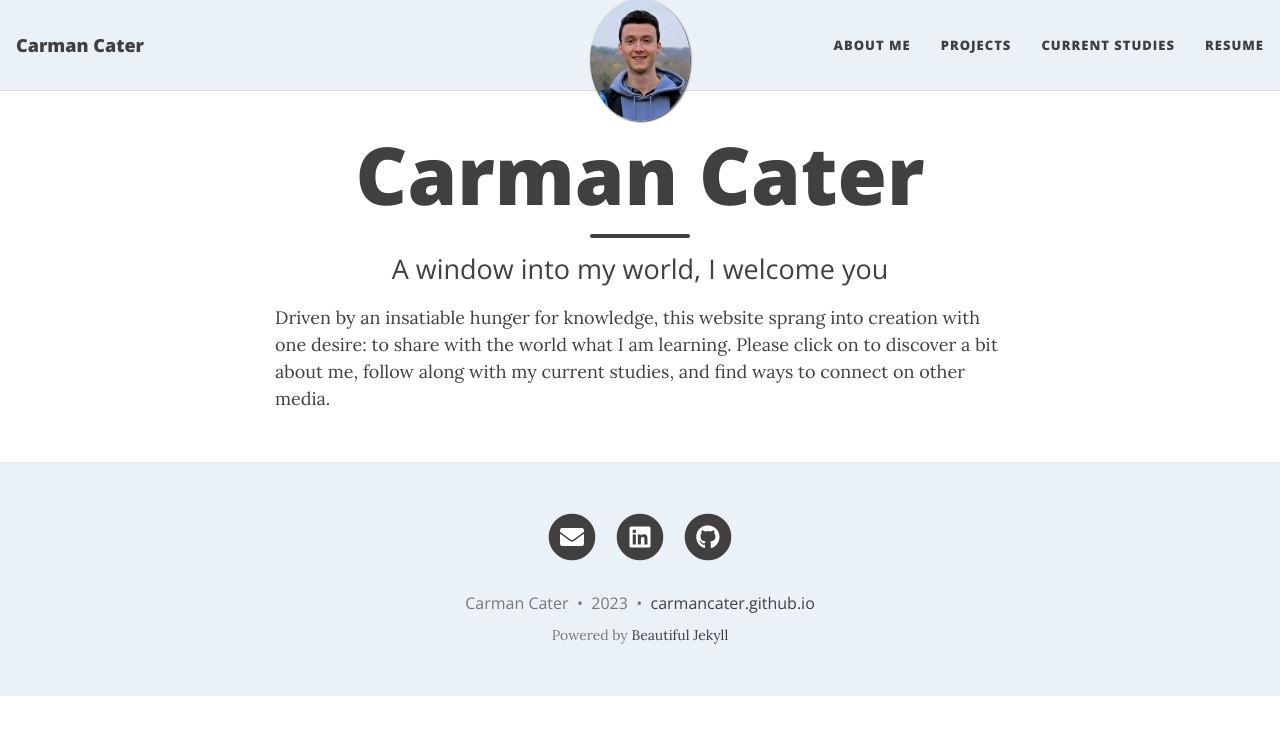
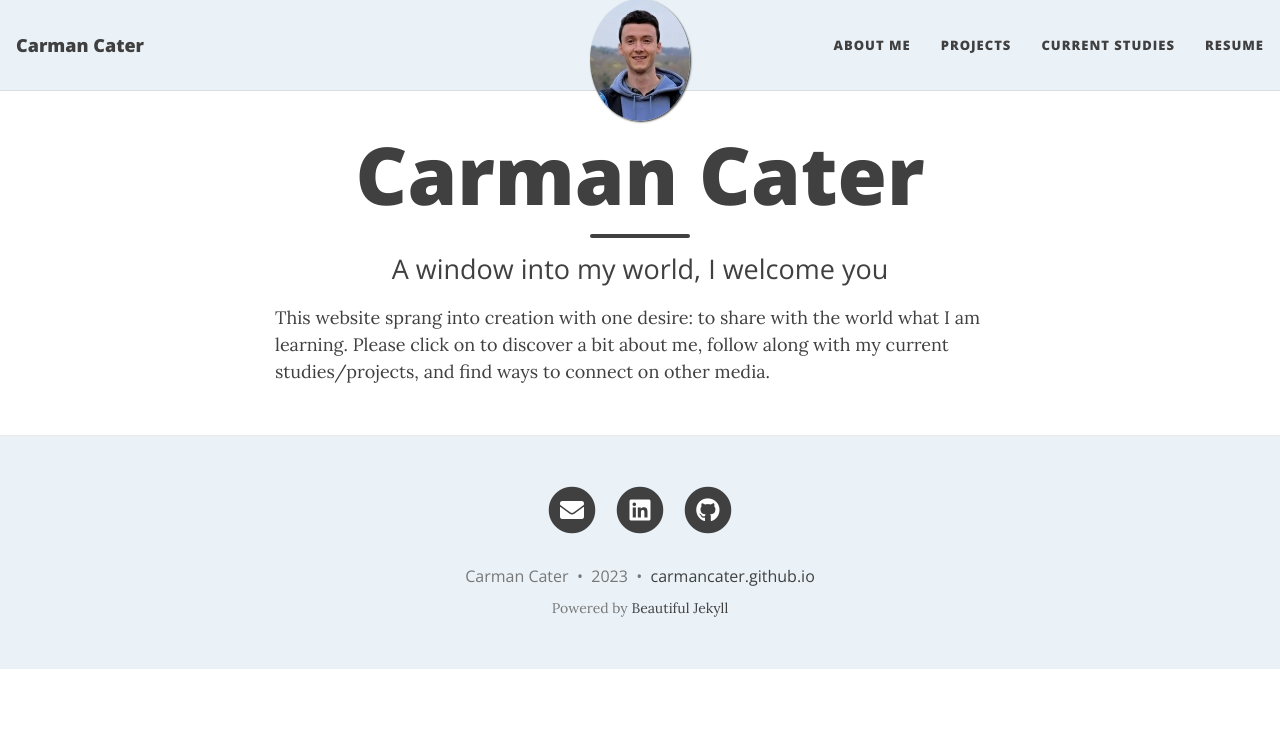
Before and after one commit to carmancater/carmancater.github.io, a Jekyll site: the page built from index.html, in a window 1280 px wide. Shown: the top 735 px of the page. Built offline with Jekyll 4.4.1, drawn with Linux system fonts in a browser that asks for light colours; nearby versions of some CDN libraries; the list of posts is cut into pages by our own code.

Commit message:
update SEO parameters

```diff
--- a/index.html
+++ b/index.html
@@ -3,8 +3,8 @@
 title: Carman Cater
 subtitle: A window into my world, I welcome you
 share-title: Carman Cater - Personal Website
-share-description: A window into my world, I welcome you. Please click on to discover a bit about me, follow along with my current studies, and find ways to connect.
+share-description: A window into my world, I welcome you. Please click on to discover a bit about me, follow along with my current studies/projects, and find ways to connect.
 share-img: "/assets/img/CarmanCaterGradPhoto.jpg"
 ---
 
-Driven by an insatiable hunger for knowledge, this website sprang into creation with one desire: to share with the world what I am learning. Please click on to discover a bit about me, follow along with my current studies, and find ways to connect on other media.
+This website sprang into creation with one desire: to share with the world what I am learning. Please click on to discover a bit about me, follow along with my current studies/projects, and find ways to connect on other media.
```
Also changed, not shown: ISLP.md (+2 -1 lines), currentStudies.md (+2 -1 lines).
